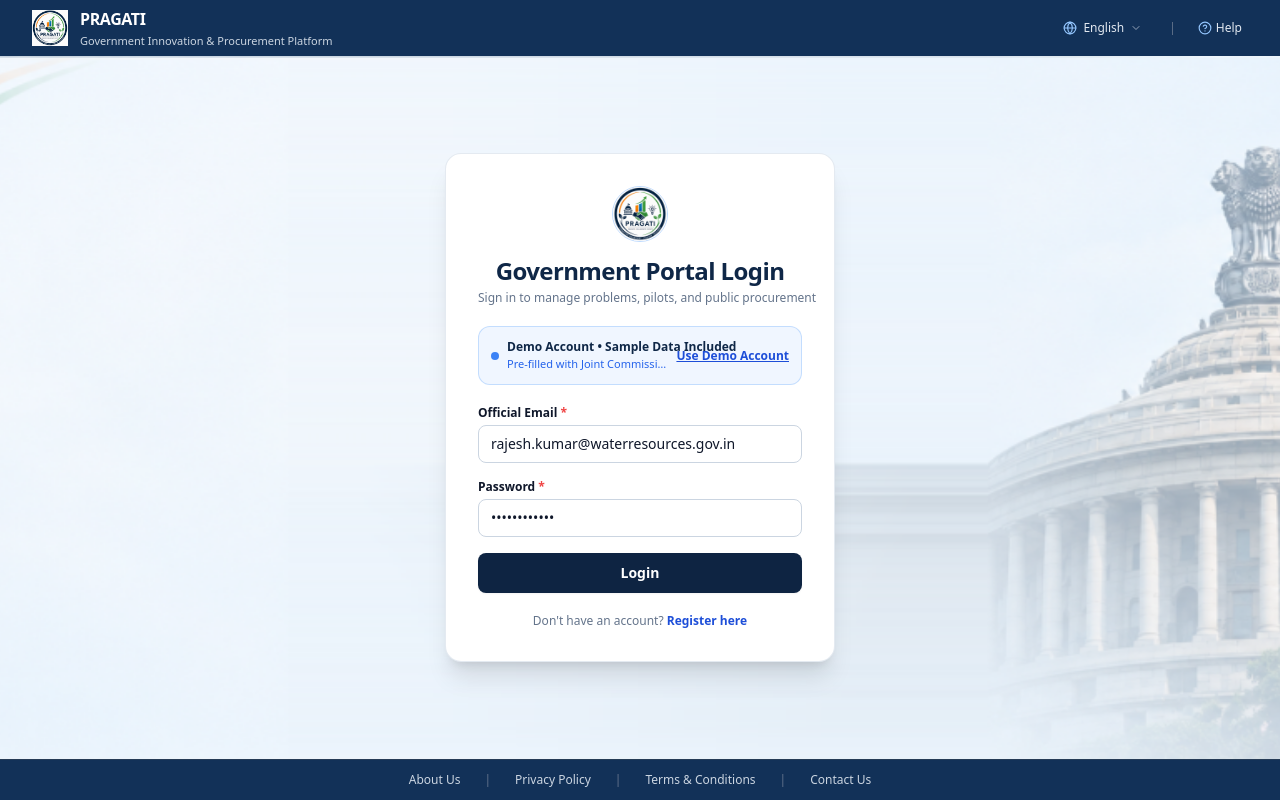
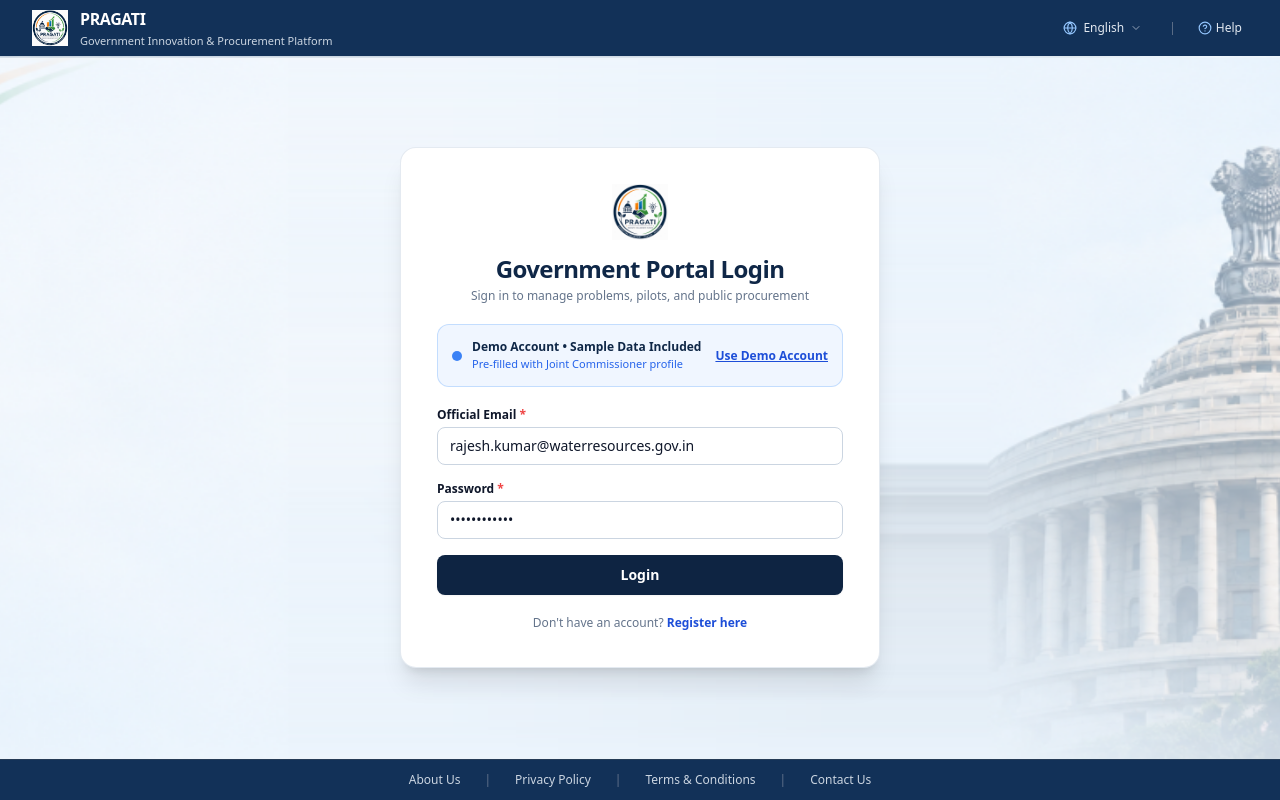
Before and after one commit to KahkshanAnsari/Pragati, a React (Vite) app in the folder frontend/: page /auth/government/login in a window 1280 px wide. Built offline with nearby package versions, Linux system fonts and the light colour scheme; no server answers.

Commit message:
fix(auth): enlarge PRAGATI login card width and remove logo wrapper border

```diff
--- a/frontend/src/pages/auth/GovernmentLogin.tsx
+++ b/frontend/src/pages/auth/GovernmentLogin.tsx
@@ -232,13 +232,13 @@ export function GovernmentLogin() {
         style={{ backgroundImage: `url(${govLoginBg})` }}
       >
         {/* Centered Login Card */}
-        <div className="w-full max-w-[390px] bg-white rounded-2xl shadow-xl border border-slate-200/90 p-6 sm:p-8 text-center relative z-10">
-          {/* Card Top: PRAGATI Logo fills the circular container */}
-          <div className="w-14 h-14 rounded-full border border-blue-200 bg-white p-0.5 mx-auto mb-3.5 flex items-center justify-center shadow-xs overflow-hidden">
+        <div className="w-full max-w-[480px] bg-white rounded-2xl shadow-xl border border-slate-200/90 p-7 sm:p-9 text-center relative z-10">
+          {/* Card Top: PRAGATI Logo (border removed as in Image 2) */}
+          <div className="mx-auto mb-3.5 flex items-center justify-center">
             <img
               src={pragatiLogo}
               alt="PRAGATI Logo"
-              className="w-full h-full object-cover scale-[1.08]"
+              className="h-14 w-14 object-contain"
             />
           </div>
 
@@ -251,14 +251,14 @@ export function GovernmentLogin() {
           </p>
 
           {/* Demo Account Indicator Box */}
-          <div className="my-5 p-3 rounded-xl bg-[#F0F6FF] border border-blue-200/90 flex items-center justify-between text-xs text-left">
-            <div className="flex items-center gap-2 min-w-0">
-              <span className="w-2 h-2 rounded-full bg-blue-500 shrink-0" />
+          <div className="my-5 p-3 sm:p-3.5 rounded-xl bg-[#F0F6FF] border border-blue-200/90 flex items-center justify-between text-xs text-left">
+            <div className="flex items-center gap-2.5 min-w-0">
+              <span className="w-2.5 h-2.5 rounded-full bg-blue-500 shrink-0" />
               <div className="min-w-0">
                 <p className="font-bold text-[#0F2747] text-xs leading-tight whitespace-nowrap">
                   {t.demoTitle}
                 </p>
-                <p className="text-[11px] text-blue-600 truncate mt-0.5 whitespace-nowrap">
+                <p className="text-[11px] text-blue-600 mt-0.5 whitespace-nowrap">
                   {t.demoSub}
                 </p>
               </div>
@@ -266,7 +266,7 @@ export function GovernmentLogin() {
             <button
               type="button"
               onClick={handleQuickFill}
-              className="text-xs font-bold text-blue-700 hover:text-blue-900 underline shrink-0 ml-2.5 cursor-pointer whitespace-nowrap"
+              className="text-xs font-bold text-blue-700 hover:text-blue-900 underline shrink-0 ml-4 cursor-pointer whitespace-nowrap"
             >
               {t.useDemo}
             </button>
```
